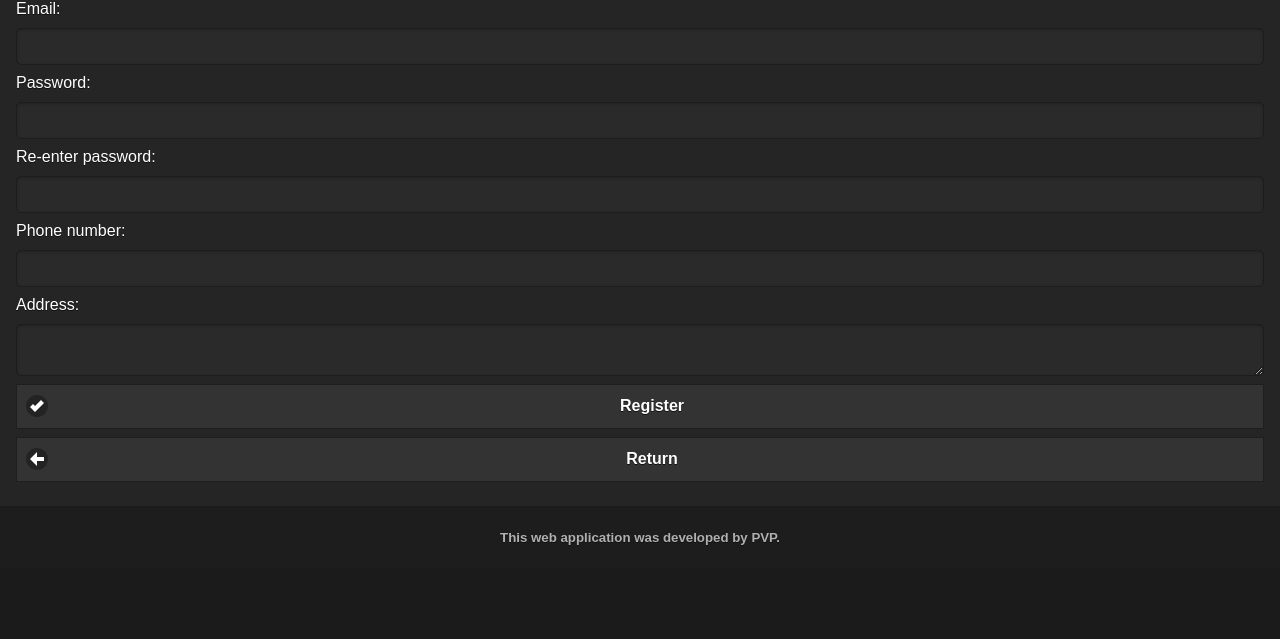
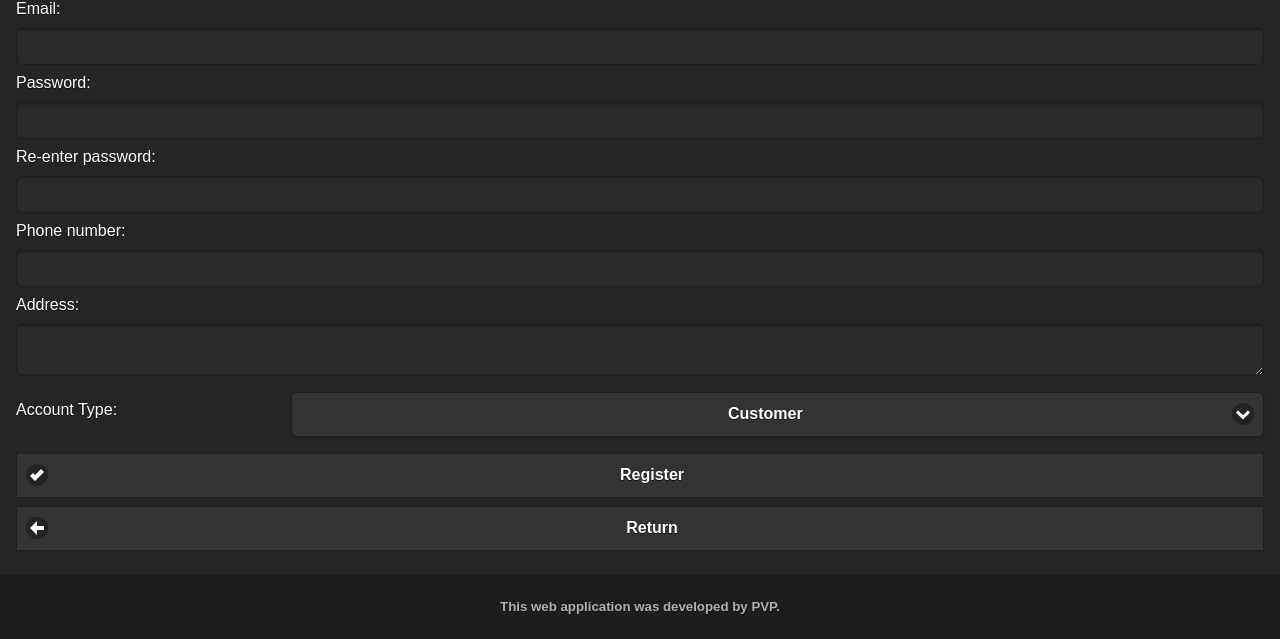
Before and after one commit to thierespereira/PocketWaiter, a PHP site: page /register.php in a window 1280 px wide. Shown: the part 312-951 px from the top of the page. Before the commit the page ends 857 px from the top, so only its background shows below. Run offline with PHP 8.4, Linux system fonts and the light colour scheme; the visitor is signed in with stand-in values (Sample User, id 1); data that the repository does not hold is empty.

Commit message:
Admintrator
Created new functionalities for the Admin

```diff
--- a/administrator.php
+++ b/administrator.php
@@ -4,7 +4,7 @@
 <!DOCTYPE html>
 <html>
     <head>
-        <title>Admin</title>
+        <title>Administrator</title>
         <meta name="viewport" content="width=device-width, initial-scale=1">
         <link rel="stylesheet" type="text/css" href="css/jquery.mobile-1.4.5.min.css" />
         <script src="js/jquery-1.11.1.min.js"></script>
@@ -57,6 +57,7 @@
                             echo '      <th data-priority="3">Type</th>';
                             echo '    </tr>';
                             echo '</thead>';
+                            echo '<a href="register.php" data-transition="slide" class="ui-btn ui-btn-b ui-shadow">Create New User</a>';
                             echo '<tbody>';
 
                             while ($row = $sth->fetch(PDO::FETCH_ASSOC)) {
--- a/register.php
+++ b/register.php
@@ -188,8 +188,29 @@
                     <input type="text" data-clear-btn="true" name="phone" id="phone" value="<?php echo isset($_POST['phone']) ? $_POST['phone'] : '' ?>">
                     <label for="textarea">Address:</label>
                     <textarea name="address" id="address"><?php echo isset($_POST['address']) ? $_POST['address'] : '' ?></textarea>
+                    <?php
+                        echo '<div class="ui-field-contain">';
+                            if($_SESSION['user_type'] == 'admin') {
+                            echo '<label for="user_type">Account Type:</label>';
+                            echo '<select id="user_type" name="user_type">';
+                                echo '<option value="customer"' . ($type == 'customer' ? 'selected="selected"' : '' ) .'>Customer</option>';
+                                echo '<option value="admin"' . ($type == 'admin' ? 'selected="selected"' : '' ) . '>Administrator</option>';
+                                echo '<option value="adminstaff"' . ($type == 'adminstaff' ? 'selected="selected"' : '' ) . '>Staff Member</option>';
+                                echo '<option value="staff"' . ($type == 'staff' ? 'selected="selected"' : '' ) .'>Staff</option>';
+                            echo '</select>';
+                        echo '</div>';
+                        }
+                     ?>
                     <button type="submit" class="ui-btn ui-icon-check ui-btn-icon-left ui-btn-b">Register</button>
-                    <a href="index.php" class="ui-btn ui-icon-arrow-l ui-btn-icon-left ui-btn-b" >Return</a>
+                    <?php
+                        if(!isset($_SESSION['user_type'])) {
+                            echo '<a href="index.php" class="ui-btn ui-icon-arrow-l ui-btn-icon-left ui-btn-b" >Return</a>';
+                        } else if($_SESSION['user_type']  == 'admin') {
+                            echo '<a href="administrator.php" class="ui-btn ui-icon-arrow-l ui-btn-icon-left ui-btn-b" >Return</a>';
+                        } else {
+                            echo '<a href="index.php" class="ui-btn ui-icon-arrow-l ui-btn-icon-left ui-btn-b" >Return</a>';
+                        }
+                    ?>
                 </form>
             </div><!-- /content -->
 
```
